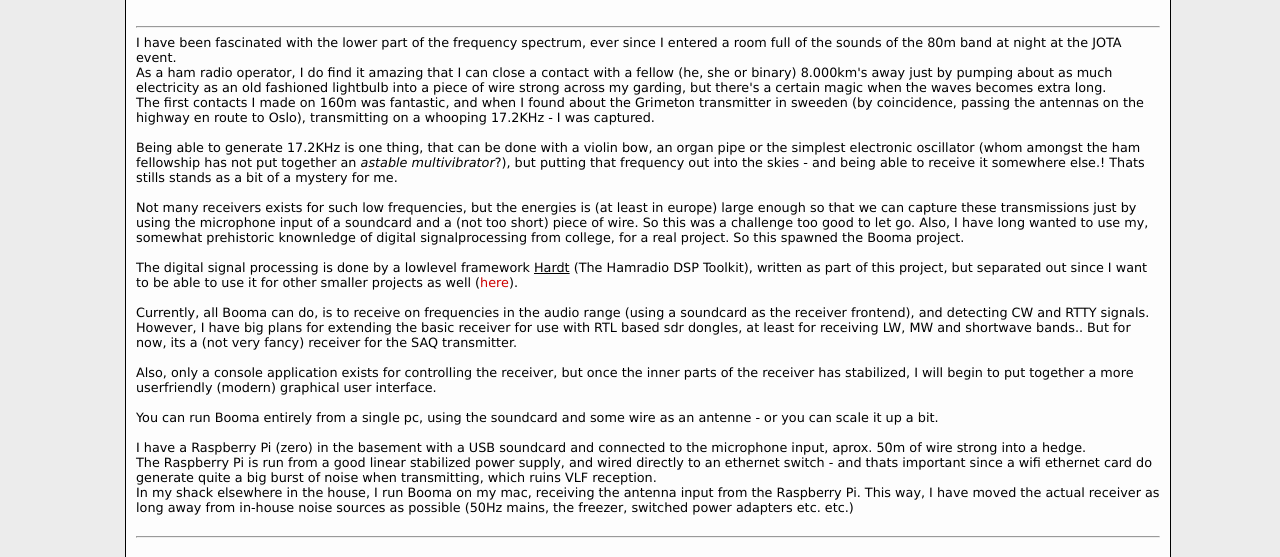
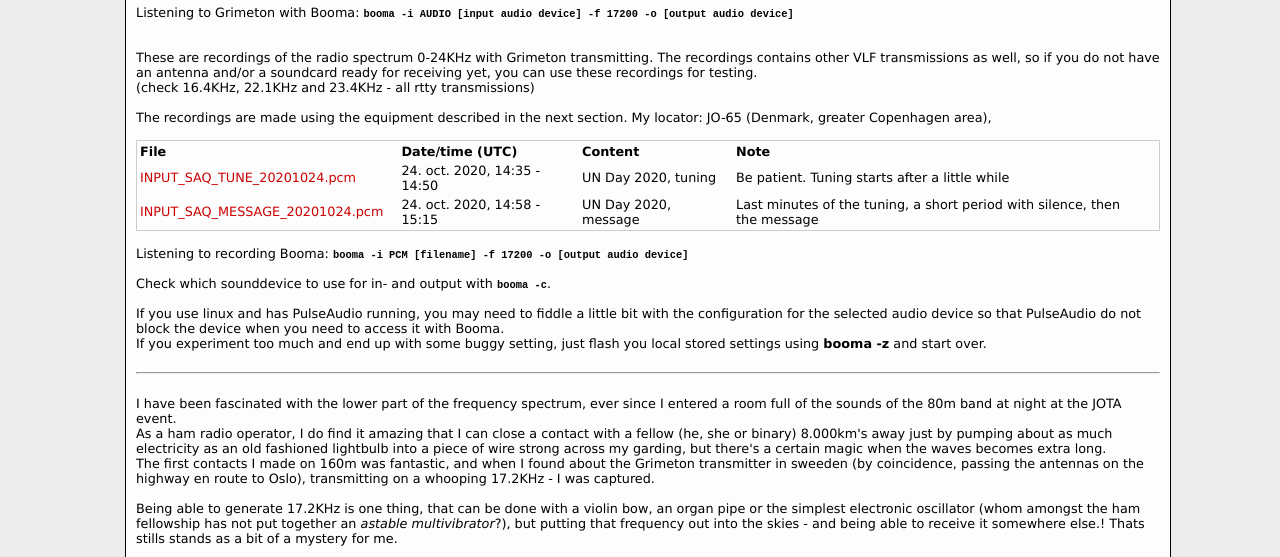
Before and after one commit to The3rdPlace/Booma, a plain HTML site: page site/index.html in a window 1280 px wide. Shown: the part 184-741 px from the top of the page. Drawn offline with Linux system fonts and the light colour scheme.

Commit message:
Add a list of Grimeton recordings to the project site

```diff
--- a/site/index.html
+++ b/site/index.html
@@ -16,6 +16,16 @@
         a:visited {
             color: #cc0000;
             text-decoration: none;
+        }
+
+        table {
+            border: solid 1px #CCCCCC;
+        }
+
+        td {
+            font-family: Verdana;
+            font-size: 0.8em;
+            padding-right: 15px;
         }
 
         .command {
@@ -65,7 +75,7 @@
         .DEBHIDDEN {
             visibility: hidden;
             height: 0px;
-            width:0 px;
+            width:0px;
         }
     </style>
 </head>
@@ -87,10 +97,47 @@
         Other options for listening to SAQ Grimeton is the <a href="<https://sites.google.com/site/sm6lkm/saqrx/">SAQrx</a> program by Johan, SM6LKM., a (newer) fork
         of SAQrx <a href="https://sites.google.com/site/swljo30tb/">SAQrx_V094</a>, or a websdr receiver <a href="http://websdr.ewi.utwente.nl:8901/">like this on in Twente</a>
         SAQ
+        <br><br>
+        Listening to Grimeton with Booma: <b><code>booma -i AUDIO [input audio device] -f 17200 -o [output audio device]</code></b>
+        <br><br><br>
+        These are recordings of the radio spectrum 0-24KHz with Grimeton transmitting. The recordings contains other VLF transmissions
+        as well, so if you do not have an antenna and/or a soundcard ready for receiving yet, you can use these recordings for testing.
         <br>
+        (check 16.4KHz, 22.1KHz and 23.4KHz - all rtty transmissions)
+        <br><br>
+        The recordings are made using the equipment described in the next section. My locator: JO-65 (Denmark, greater Copenhagen area),
+        <br><br>
+        <table>
+            <tr>
+                <td><b>File</b></td>
+                <td><b>Date/time (UTC)</b></td>
+                <td><b>Content</b></td>
+                <td><b>Note</b></td>
+            </tr>
+            <tr>
+                <td><a href="http://hardttoolkit.org/booma/recordings/INPUT_SAQ_TUNE_20201024.pcm">INPUT_SAQ_TUNE_20201024.pcm</a></td>
+                <td>24. oct. 2020, 14:35 - 14:50</td>
+                <td>UN Day 2020, tuning</td>
+                <td>Be patient. Tuning starts after a little while</td>
+            </tr><tr>
+                <td><a href="http://hardttoolkit.org/booma/recordings/INPUT_SAQ_MESSAGE_20201024.pcm">INPUT_SAQ_MESSAGE_20201024.pcm</a></td>
+                <td>24. oct. 2020, 14:58 - 15:15</td>
+                <td>UN Day 2020, message</td>
+                <td>Last minutes of the tuning, a short period with silence, then the message</td>
+            </tr>
+        </table>
         <br>
+        Listening to recording Booma: <b><code>booma -i PCM [filename] -f 17200 -o [output audio device]</code></b>
+        <br><br>
+        Check which sounddevice to use for in- and output with <b><code>booma -c</code></b>.
+        <br><br>
+        If you use linux and has PulseAudio running, you may need to fiddle a little bit with the configuration for the selected audio device so that PulseAudio
+        do not block the device when you need to access it with Booma.
         <br>
+        If you experiment too much and end up with some buggy setting, just flash you local stored settings using <b>booma -z</b> and start over.
+        <br><br>
         <hr>
+        <br>
         I have been fascinated with the lower part of the frequency spectrum, ever since I entered
         a room full of the sounds of the 80m band at night at the JOTA event.
         <br>
@@ -115,25 +162,23 @@
         since I want to be able to use it for other smaller projects as well (<a href="http://hardttoolkit.org/">here</a>).
         <br>
         <br>
-        Currently, all Booma can do, is to receive on frequencies in the audio range (using a soundcard as the receiver frontend),
-        and detecting CW and RTTY signals. However, I have big plans for extending the basic receiver for use with RTL based
-        sdr dongles, at least for receiving LW, MW and shortwave bands..  But for now, its a (not very fancy) receiver
-        for the SAQ transmitter.
+        Booma supports AM, SSB and CW receive modes. It can use audiocards or RTL-2832 dongles for input. Allthough Booma now supports the range from
+        (almost) 0Hz to several GHz, the primary focus is as always - the Grimeton transmitter in Sweeden
         <br>
         <br>
-        Also, only a console application exists for controlling the receiver, but once the inner parts of the receiver has stabilized, I will
-        begin to put together a more userfriendly (modern) graphical user interface.
+        At the moment, only a console application exists for controlling the receiver, but once the inner parts of the receiver has stabilized,
+        I will begin to put together a more userfriendly (modern) graphical user interface.
         <br>
         <br>
         You can run Booma entirely from a single pc, using the soundcard and some wire as an antenne - or you can scale it up a bit.
         <br>
         <br>
-        I have a Raspberry Pi (zero) in the basement with a USB soundcard and connected to the microphone input, aprox. 50m of wire strong into a hedge.
+        I have a Raspberry Pi (zero) in the basement with a USB soundcard and connected to the microphone input, a miniwhip antenna (original PA0RDT design and construction).
         <br>
         The Raspberry Pi is run from a good linear stabilized power supply, and wired directly to an ethernet switch - and thats important since a wifi ethernet card do
         generate quite a big burst of noise when transmitting, which ruins VLF reception.
         <br>
-        In my shack elsewhere in the house, I run Booma on my mac, receiving the antenna input from the Raspberry Pi. This way, I have moved
+        In my shack elsewhere in the house, I run Booma on my pc (Ubuntu), receiving the antenna input from the Raspberry Pi. This way, I have moved
         the actual receiver as long away from in-house noise sources as possible (50Hz mains, the freezer, switched power adapters etc. etc.)
     </div>
     <br>
```
